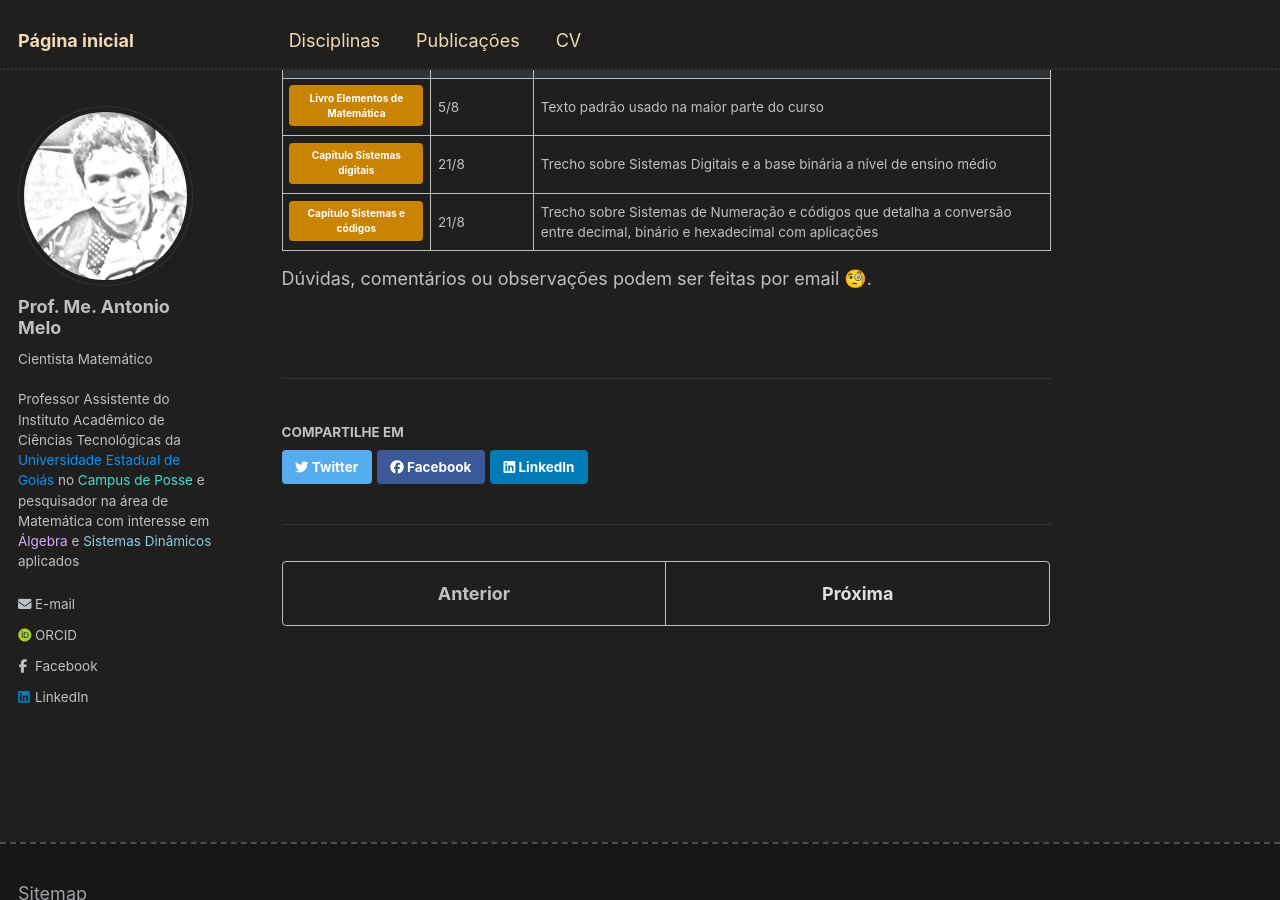
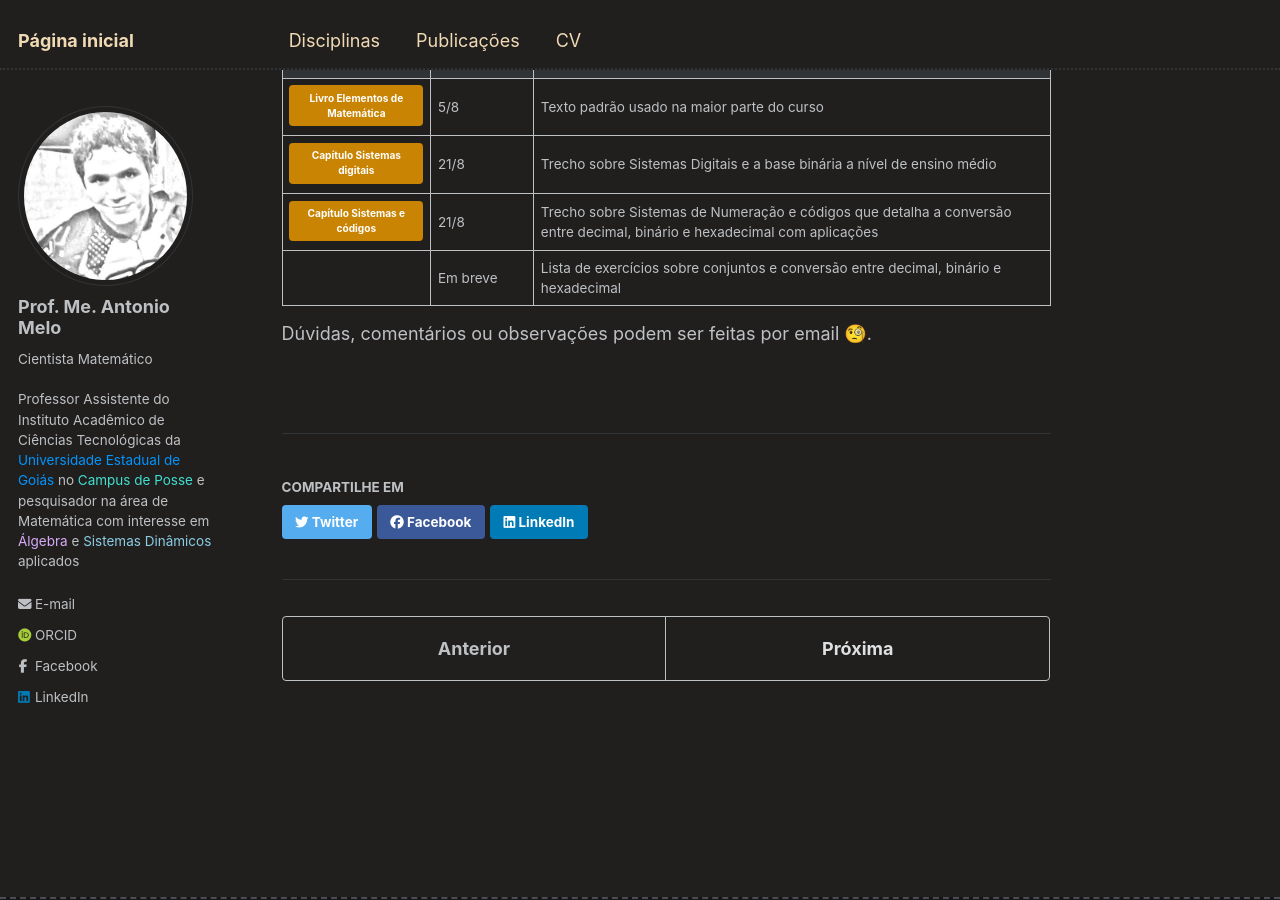
Before and after one commit to antmelo/antmelo.github.io, a Jekyll site: the page built from _teaching/2024-2-fundamentos.md, in a window 1280 px wide and 900 px high, scrolled down 1234 px. Built offline with Jekyll 4.4.1, drawn with Linux system fonts in a browser that asks for light colours; some web fonts are replaced.

Commit message:
Update 2024-2-fundamentos.md

```diff
--- a/_teaching/2024-2-fundamentos.md
+++ b/_teaching/2024-2-fundamentos.md
@@ -38,6 +38,7 @@ lógicas; Lógica de predicados. Aplicações de lógica de predicados.
 | [Livro Elementos de Matemática](https://antmelo.github.io/files/livro-elementos.pdf){: .btn}   | 5/8  | Texto padrão usado na maior parte do curso      |
 | [Capítulo Sistemas digitais](https://antmelo.github.io/files/sistemas-numeracao.pdf){: .btn}   | 21/8   | Trecho sobre Sistemas Digitais e a base binária a nível de ensino médio             |
 | [Capítulo Sistemas e códigos](https://antmelo.github.io/files/sistemas-codigos.pdf){: .btn}    | 21/8   | Trecho sobre Sistemas de Numeração e códigos que detalha a conversão entre decimal, binário e hexadecimal com aplicações            |
+|     | Em breve   | Lista de exercícios sobre conjuntos e conversão entre decimal, binário e hexadecimal            |
 
 
 
```
